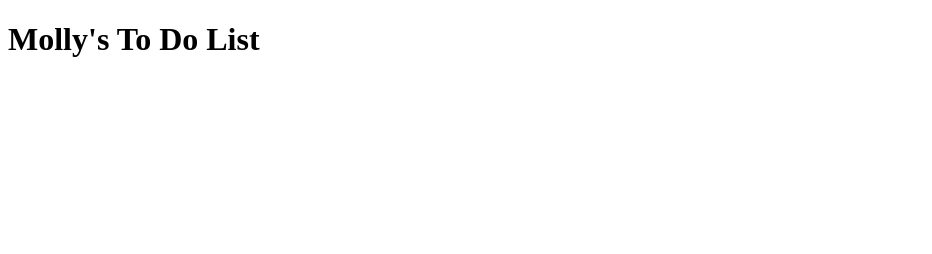
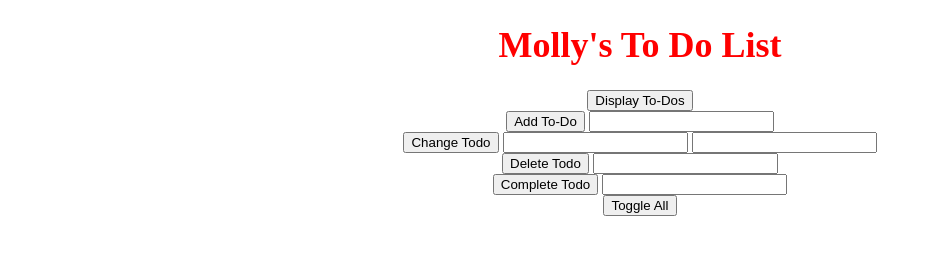
Before and after one commit to mmchabot/mmchabot.github.io, a plain HTML site: page todo-list/index.html in a window 1280 px wide. Shown: the whole page, without its empty margins (0-932 px from the left). Drawn offline with Linux system fonts and the light colour scheme.

Commit message:
updated todo list

```diff
--- a/todo-list/css/style.css
+++ b/todo-list/css/style.css
@@ -0,0 +1,13 @@
+h1 {
+	color:red;
+	font-size:36px;
+	text-align:center;
+}
+
+.buttons {
+	text-align:center;
+}
+
+ul li {
+	list-style:none;
+}
--- a/todo-list/index.html
+++ b/todo-list/index.html
@@ -1,11 +1,49 @@
 <!DOCTYPE html>
 <html>
 <head>
-	<style type="text/css" src="css/style.css"></style>
+	<link rel="stylesheet" type="text/css" href="css/style.css">
 	<title>My Todo List</title>
 </head>
 <body>
 	<h1>Molly's To Do List</h1>
+	<div class="buttons">
+		<!--
+		<button id="display-todos">Display To-Dos</button>
+		<button id="toggle-all">Toggle All</button> -->
+		<div>
+			<button onclick="handlers.displayTodos()">Display To-Dos</button>
+		</div>
+
+		<div>
+			<button onclick="handlers.addTodo()">Add To-Do</button>
+			<input type="text" id="add-todo-text">
+		</div>
+
+		<div>
+			<button onclick="handlers.changeTodo()">Change Todo</button>
+			<input type="number" id="change-todo-position">
+			<input type="text" id="change-todo-text">
+		</div>
+
+		<div>
+			<button onclick="handlers.deleteTodo()">Delete Todo</button>
+			<input type="number" id="delete-todo">
+		</div>
+
+		<div>
+			<button onclick="handlers.toggleCompleted()">Complete Todo</button>
+			<input type="number" id="completed-todo">
+		</div>
+
+		<div>
+			<button onclick="handlers.toggleAll()">Toggle All</button>
+		</div>
+
+		<ul>
+
+		</ul>
+
+	</div>
 	<script type="text/javascript" src="js/script.js"></script>
 </body>
 </html>
--- a/todo-list/js/script.js
+++ b/todo-list/js/script.js
@@ -1,25 +1,126 @@
 var todoList = {
-	todos: ['item 1', 'item 2', 'item 3'],
+	todos: [],
 	displayTodos: function() {
-		console.log('My Todo List', this.todos);
+		if (this.todos.length === 0) {
+			console.log('Your todo list is empty!');
+		} else {
+			console.log('My Todo List:');
+			for (var i = 0; i < this.todos.length; i++) {
+				if (this.todos[i].completed === true) {
+					console.log('(x)', this.todos[i].todoText);
+				} else {
+					console.log('( )', this.todos[i].todoText);
+				}
+			};
+		};
+	},
+
+	addTodo: function(todoText) {
+		this.todos.push({
+			todoText: todoText,
+			completed: false
+		});
+		this.displayTodos();
+	},
+	changeTodo: function(position, todoText) {
+		this.todos[position].todoText = todoText;
+		this.displayTodos();
+	},
+	deleteTodo: function(position) {
+		this.todos.splice(position, 1);
+		this.displayTodos();
+	},
+	toggleCompleted: function(position) {
+		var todo = this.todos[position];
+		todo.completed = !todo.completed;
+		this.displayTodos();
+	},
+	toggleAll: function() {
+		var totalTodos = this.todos.length;
+		var completedTodos = 0;
+		//Get number of completed todos
+		for (var i = 0; i < totalTodos; i++) {
+			if (this.todos[i].completed === true) {
+				completedTodos++;
+			}
+		}
+
+		if (totalTodos === completedTodos) {
+			//if everything's true, make everything false
+			for (var i = 0; i < totalTodos; i++) {
+				this.todos[i].completed = false;
+			}
+		} else {
+			for (var i = 0; i < totalTodos; i++) {
+				this.todos[i].completed = true;
+			}
+		}
+		this.displayTodos();
+		}
+};
+
+// Adding event handlers by document.getElementById
+
+// var displayTodosButton = document.getElementById('display-todos');
+// displayTodosButton.onclick = function() {
+// 	todoList.displayTodos();
+// }
+
+// var toggleAllButton = document.getElementById('toggle-all');
+// toggleAllButton.onclick = function() {
+// 	todoList.toggleAll();
+// }
+
+//Cleaner JS, adding onclick to HTML//
+
+var handlers = {
+	displayTodos: function() {
+		todoList.displayTodos();
+	},
+	addTodo: function() {
+		var addTodoTextInput = document.getElementById('add-todo-text');
+		todoList.addTodo(addTodoTextInput.value);
+		addTodoTextInput.value = '';
+	},
+	changeTodo: function() {
+		var changeTodoPosition = document.getElementById('change-todo-position');
+		var changeTodoText = document.getElementById('change-todo-text');
+		todoList.changeTodo(changeTodoPosition.valueAsNumber, changeTodoText.value);
+		changeTodoPosition.value = '';
+		changeTodoText.value = '';
+	},
+	deleteTodo: function() {
+		var deleteTodoInput = document.getElementById('delete-todo');
+		todoList.deleteTodo(deleteTodoInput.valueAsNumber);
+		deleteTodoInput.value = '';
+	},
+	toggleCompleted: function() {
+		var toggleCompletedInput = document.getElementById('completed-todo');
+		todoList.toggleCompleted(toggleCompletedInput.valueAsNumber);
+		toggleCompletedInput.value = '';
+	},
+	toggleAll: function() {
+		todoList.toggleAll();
 	}
 };
 
+var view = {
+	displayTodos: function() {
+		var todoUl = document.querySelector('ul');
+		todoUl.innerHTML = '';
+		for (var i = 0; i < todoList.todos.length; i++) {
+			var todoLi = document.createElement('li');
+			var todo = todoList.todos[i];
+			var todoTextWithCompletion = '';
 
+			if (todo.completed === true) {
+				todoTextWithCompletion = '(x) ' + todo.todoText;
+			} else {
+				todoTextWithCompletion = '( ) ' + todo.todoText;
+			};
 
-function addTodo(todo) {
-	todos.push(todo);
-	displayTodos();
+			todoLi.textContent = todoTextWithCompletion;
+			todoUl.appendChild(todoLi);
+		};
+	}
 }
-
-function changeTodo(position, newValue) {
-	todos[position] = newValue;
-	displayTodos();
-}
-
-function deleteTodo(position) {
-	todos.splice(position, 1);
-	displayTodos();
-}
-
-//a method is a function property inside of an object//
```
Also changed, not shown: 1 other file.
